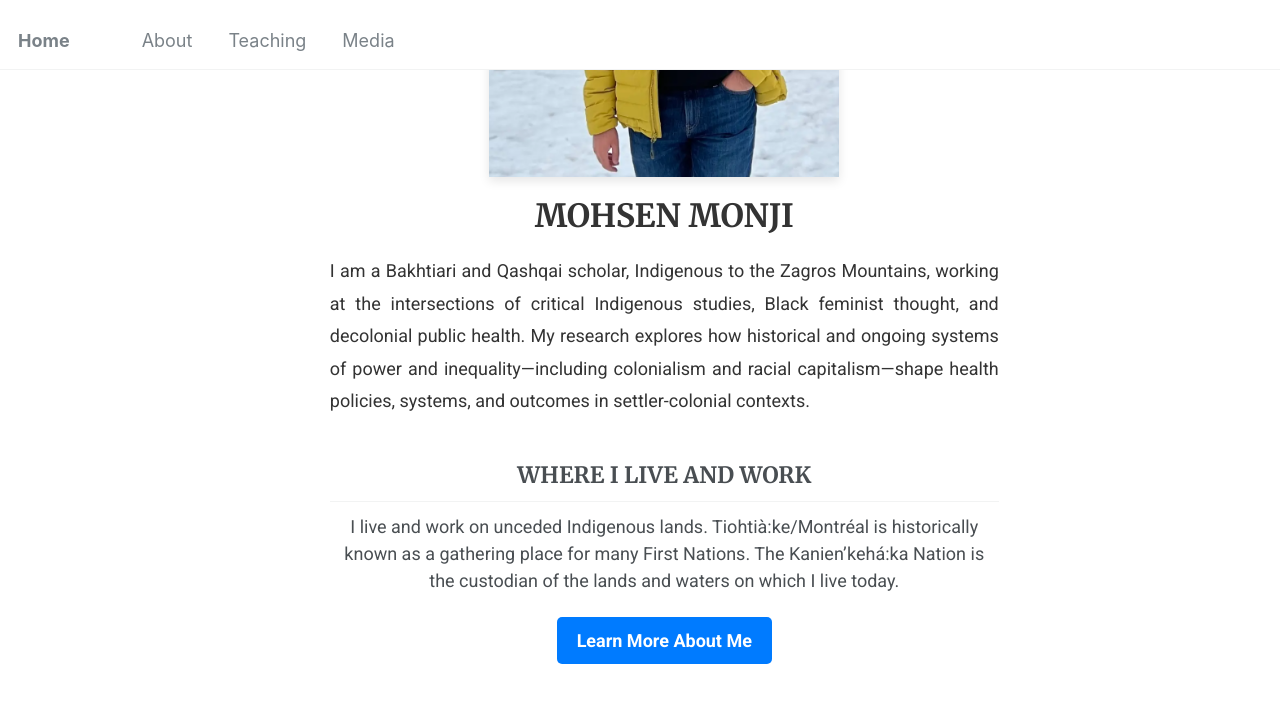
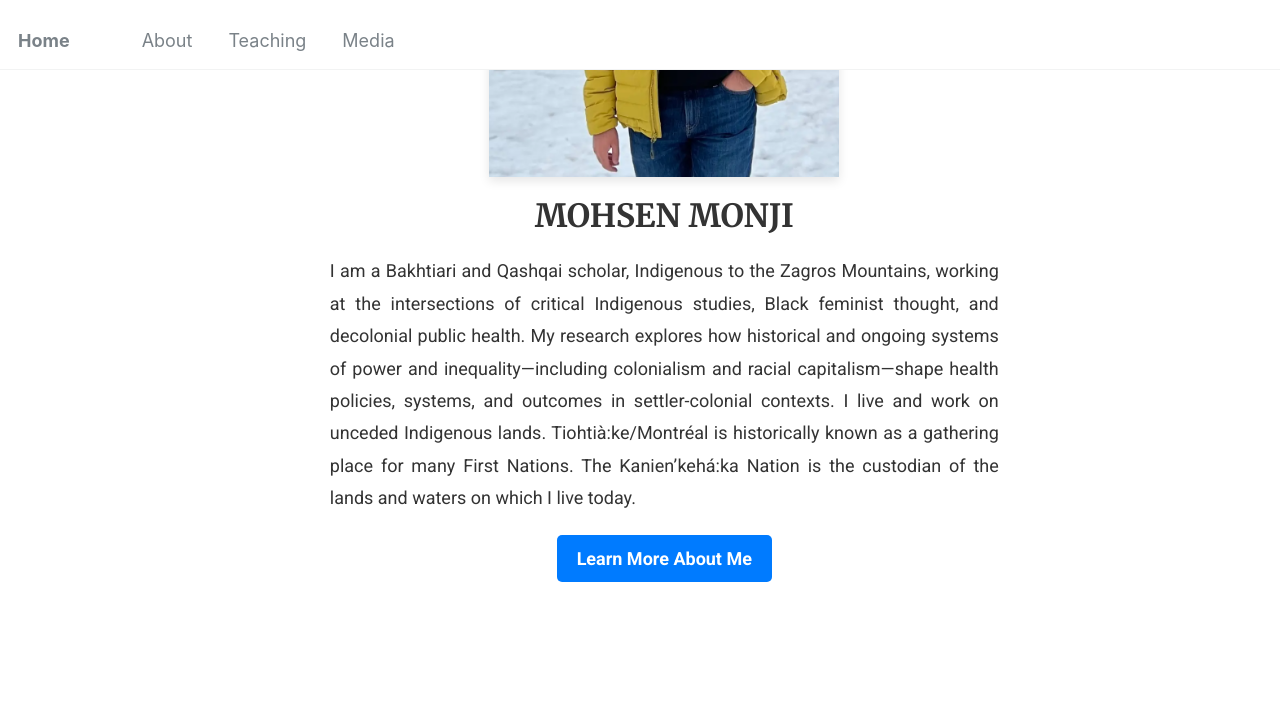
Before and after one commit to Mohsnmonji/mohsnmonji.github.io, a Jekyll site: the page built from _pages/front.md, in a window 1280 px wide and 900 px high, scrolled down 390 px. Shown: the top 703 px of the window. Built offline with Jekyll 4.4.1, drawn with Linux system fonts in a browser that asks for light colours.

Commit message:
Update front.md

```diff
--- a/_pages/front.md
+++ b/_pages/front.md
@@ -29,19 +29,12 @@ hide_avatar: true
     health. My research explores how historical and ongoing systems of power and inequality—including
     colonialism and racial capitalism—shape health policies, systems, and outcomes in settler-colonial
     contexts.
+    I live and work on unceded Indigenous lands. Tiohtià:ke/Montréal is historically known as a gathering place for many First Nations. The Kanien’kehá:ka Nation is the custodian of the lands and waters on which I live today.
   </p>
 
 
 
-   <!-- CARD : LAND ACKNOWLEDGMENT -->
-<div class="about-card">
-  <h2>WHERE I LIVE AND WORK</h2>
-  <p>
-    I live and work on unceded Indigenous lands. Tiohtià:ke/Montréal is historically known as a
-    gathering place for many First Nations. The Kanien’kehá:ka Nation is the custodian of the
-    lands and waters on which I live today.
-  </p>
-</div>
+
 
 <!-- Button -->
   <div style="margin-bottom:20px;">
```
